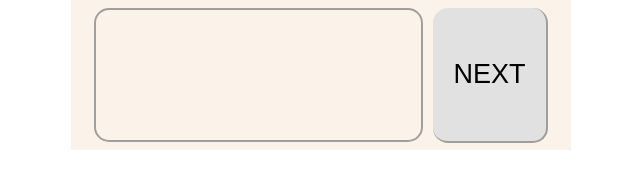
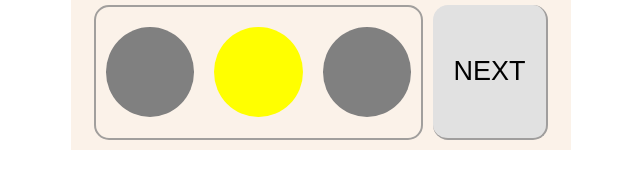
Before and after one commit to triangletrianglesquareplusx/homework, a plain HTML site: page Lecture 2/index.html in a window 1280 px wide. Both pictures are taken after a click on the button "NEXT". Shown: the whole page, without its empty margins (319-959 px from the left). Drawn offline with Linux system fonts and the light colour scheme.

Commit message:
lazy version done

```diff
--- a/Lecture 2/app.js
+++ b/Lecture 2/app.js
@@ -77,6 +77,52 @@ function ticTacToeChecker(gameboardAs2dArr){
 }
 
 //console.log(ticTacToeChecker([[1,0,1],[1,'',0],[2,1,2]]));
-function stopLight(){
+trafficLight();
 
+function trafficLight(){
+    let redElement = document.getElementById('red');
+
+    redElement.style.backgroundColor = 'red';
+
+    let yellowElement = document.getElementById('yellow');
+
+    yellowElement.style.backgroundColor = 'grey';
+
+    let greenElement = document.getElementById('green');
+
+    greenElement.style.backgroundColor = 'grey';
+    let colours = ['red', 'yellow', 'green', 'grey'];
+
+    document
+    .querySelector('button')
+    .addEventListener('click', changeState);
+
+
+    function changeState(){
+        if(redElement.style.backgroundColor == 'red'){
+
+            redElement.style.backgroundColor = 'grey';
+            yellowElement.style.backgroundColor = 'yellow';
+            greenElement.style.backgroundColor = 'grey';
+            console.log('red off');
+            console.log('click');
+
+        }else if(yellowElement.style.backgroundColor == 'yellow'){
+
+            yellowElement.style.backgroundColor = 'grey';
+            redElement.style.backgroundColor = 'grey';
+            greenElement.style.backgroundColor = 'green';
+            console.log('yellow off');
+            console.log('click');
+
+        }else if(greenElement.style.backgroundColor == 'green'){
+
+            greenElement.style.backgroundColor = 'grey';
+            redElement.style.backgroundColor = 'red';
+            yellowElement.style.backgroundColor = 'grey';
+            console.log('green off');
+            console.log('click');
+
+        }
+    }
 }
--- a/Lecture 2/index.html
+++ b/Lecture 2/index.html
@@ -9,7 +9,11 @@
 </head>
 <body>
     <div class="container">
-        <div class="light-display"></div>
+        <div id="light-display">
+            <div class="light" id="red"></div>
+            <div class="light" id="yellow"></div>
+            <div class="light" id="green"></div>
+        </div>
         <button>NEXT</button>
     </div>
     <script src="app.js"></script>
--- a/Lecture 2/style.css
+++ b/Lecture 2/style.css
@@ -23,21 +23,41 @@ button{
     display: flex;
     flex-direction: row;
     justify-content: center;
-    align-items: center;
-
 }
 
-.light-display{
+.light{
+    width: 70px;
+    height: 70px;
+    border-radius: 50%;
+    /*background-color: #8A8A8A;*/
+    margin: 10px;
+    padding: 10px;
+}
+.red{
+    background-color: red;
+}
+
+.green{
+    background-color: green;
+}
+
+.yellow{
+    background-color: yellow;
+}
+
+.grey{
+    background-color: #8A8A8A;
+}
+
+
+#light-display{
     width: 65%;
     height: 87%;
     border: 2px solid #A19F9D;
     border-radius: 15px;
     margin: 5px;
+    display: flex;
+    flex-direction: row;
+    justify-content: center;
+    align-items: center;
 }
-
-.light{
-    width: 50px;
-    height: 50px;
-    border-radius: 2;
-    background-color: red;
-}
```
